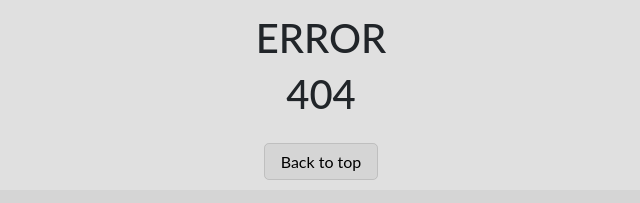
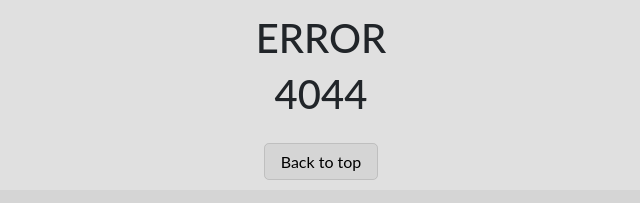
Before and after one commit to Miltxn/joydivision, a plain HTML site: page error404.html in a window 1280 px wide. Shown: the part 152-355 px from the top of the page, 319-959 px from the left. Drawn offline with nearby package versions, Linux system fonts and the light colour scheme; a web font is replaced by a local one.

```diff
--- a/error404.html
+++ b/error404.html
@@ -50,7 +50,7 @@
     <main>
         <div class="container text-center">
             <h1>ERROR</h1>
-            <h1>404</h1>
+            <h1>4044</h1>
         </div>
     </main>
 
```
